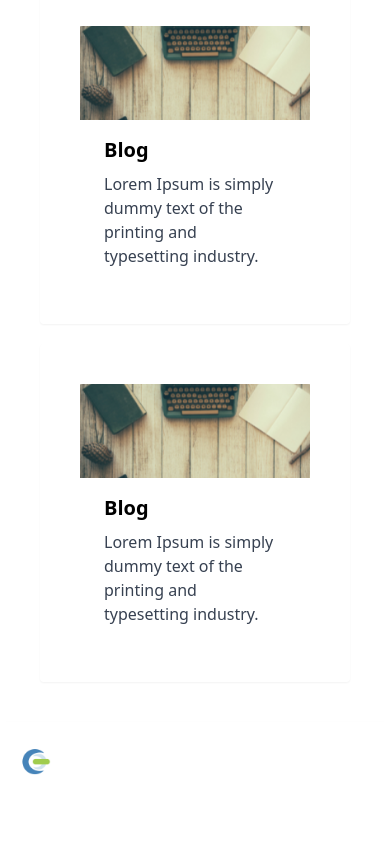
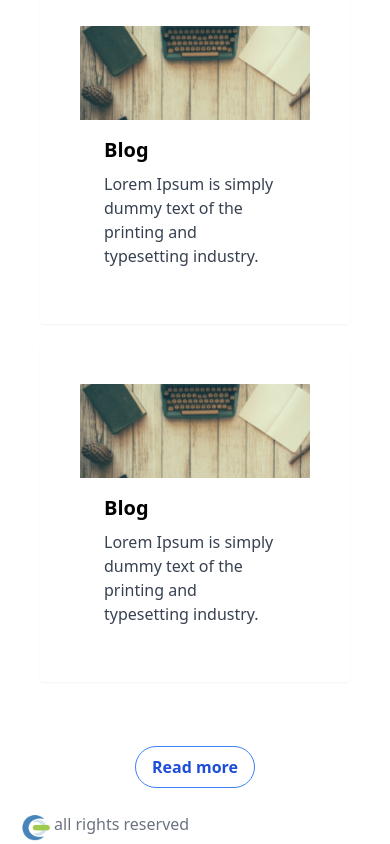
Before and after one commit to duncan-chig/Task-ikhokha, an Angular app: page /dashboard in a window 390 px wide. Shown: the part 2642-3486 px from the top of the page. Before the commit the page ends 3420 px from the top, so only its background shows below. Built offline with nearby package versions, Linux system fonts and the light colour scheme; what @tailwindcss/typography would draw is missing.

Commit message:
[WIP] - 5

```diff
--- a/src/app/common-ikh-components/footer/footer.component.html
+++ b/src/app/common-ikh-components/footer/footer.component.html
@@ -5,7 +5,7 @@
       <div class="relative pt-6 px-4 sm:px-6 lg:px-8">
         <nav class="flex flex-wrap " aria-label="Global">
 
-          <div class="flex items-center flex-grow flex-shrink-0 lg:flex-grow-0">
+          <div>
             <div class="flex items-center justify-between w-full md:w-auto">
               <a href="#">
                 <img class="h-8 w-auto sm:h-10" src="assets/images/logo.png" >
@@ -13,7 +13,7 @@
             </div>
           </div>
 
-          <div class="hidden md:block md:ml-10 md:pr-4 md:space-x-12">
+          <div class=" md:block md:ml-10 md:pr-4 md:space-x-12">
             <a href="#" class="font-medium text-gray-500 hover:text-gray-900">all rights reserved</a>
           </div>
         </nav>
--- a/src/app/common-ikh-components/header/header.component.html
+++ b/src/app/common-ikh-components/header/header.component.html
@@ -26,6 +26,7 @@
 
           </div>
         </nav>
+
       </div>
     </div>
   </div>
--- a/src/app/pages/ikhokha-homepage/ikhokha-homepage.component.html
+++ b/src/app/pages/ikhokha-homepage/ikhokha-homepage.component.html
@@ -82,4 +82,28 @@
           </div>
 
         </div>
+
       </div>
+      <div class="relative bg-white overflow-hidden shadow-md">
+  <div>
+    <div>
+
+      <div class="relative pt-6 px-4 sm:px-6 lg:px-8">
+        <nav class="flex flex-wrap justify-center" aria-label="Global">
+
+
+
+          <div class=" md:block md:ml-10 md:pr-4 md:space-x-12">
+            <button class="bg-transparent hover:bg-blue-500 text-blue-700 font-semibold hover:text-white py-2 px-4 border border-blue-500 hover:border-transparent rounded-full">
+              Read more
+            </button>
+
+
+          </div>
+        </nav>
+
+      </div>
+    </div>
+  </div>
+
+</div>
```
